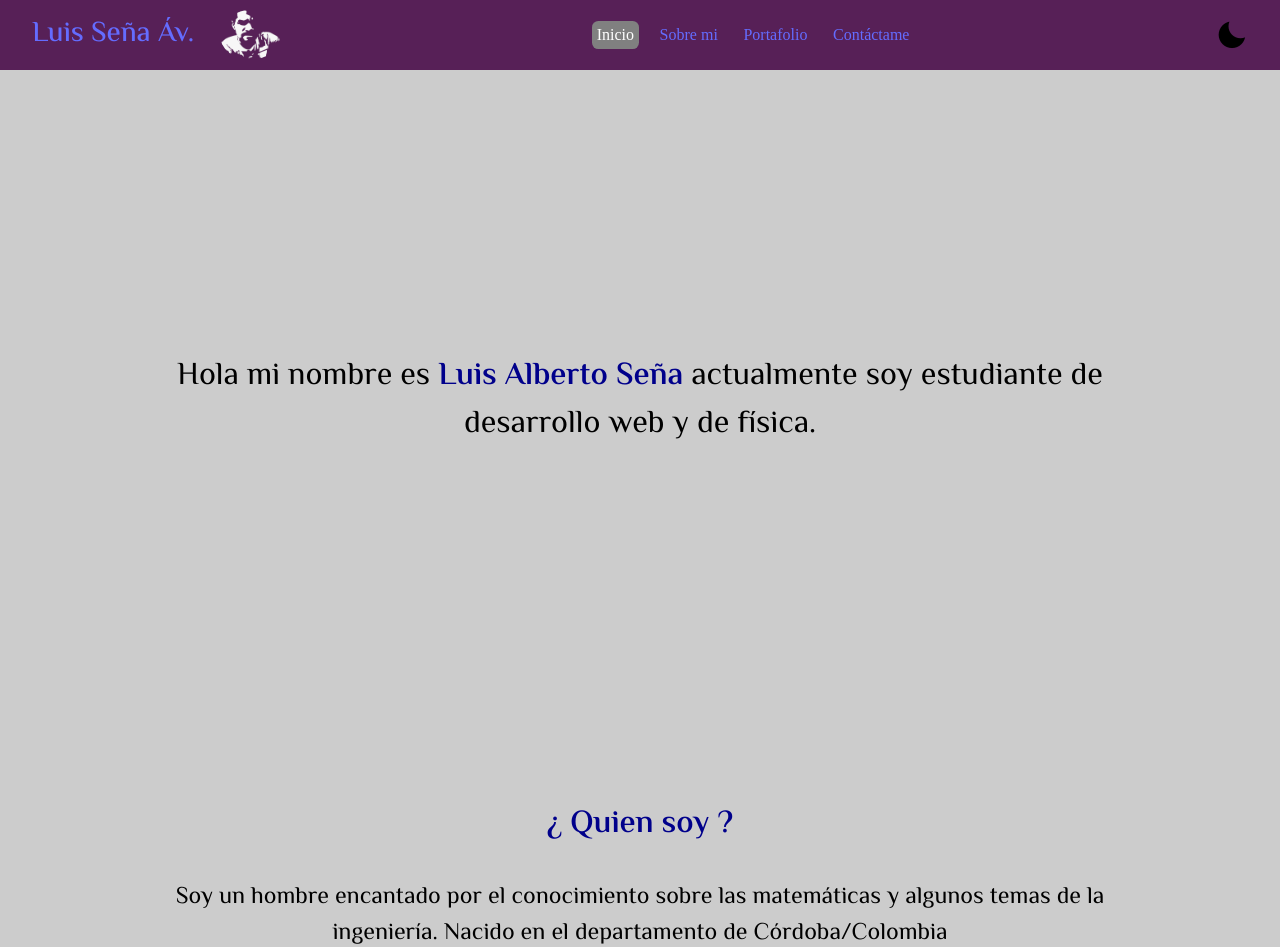
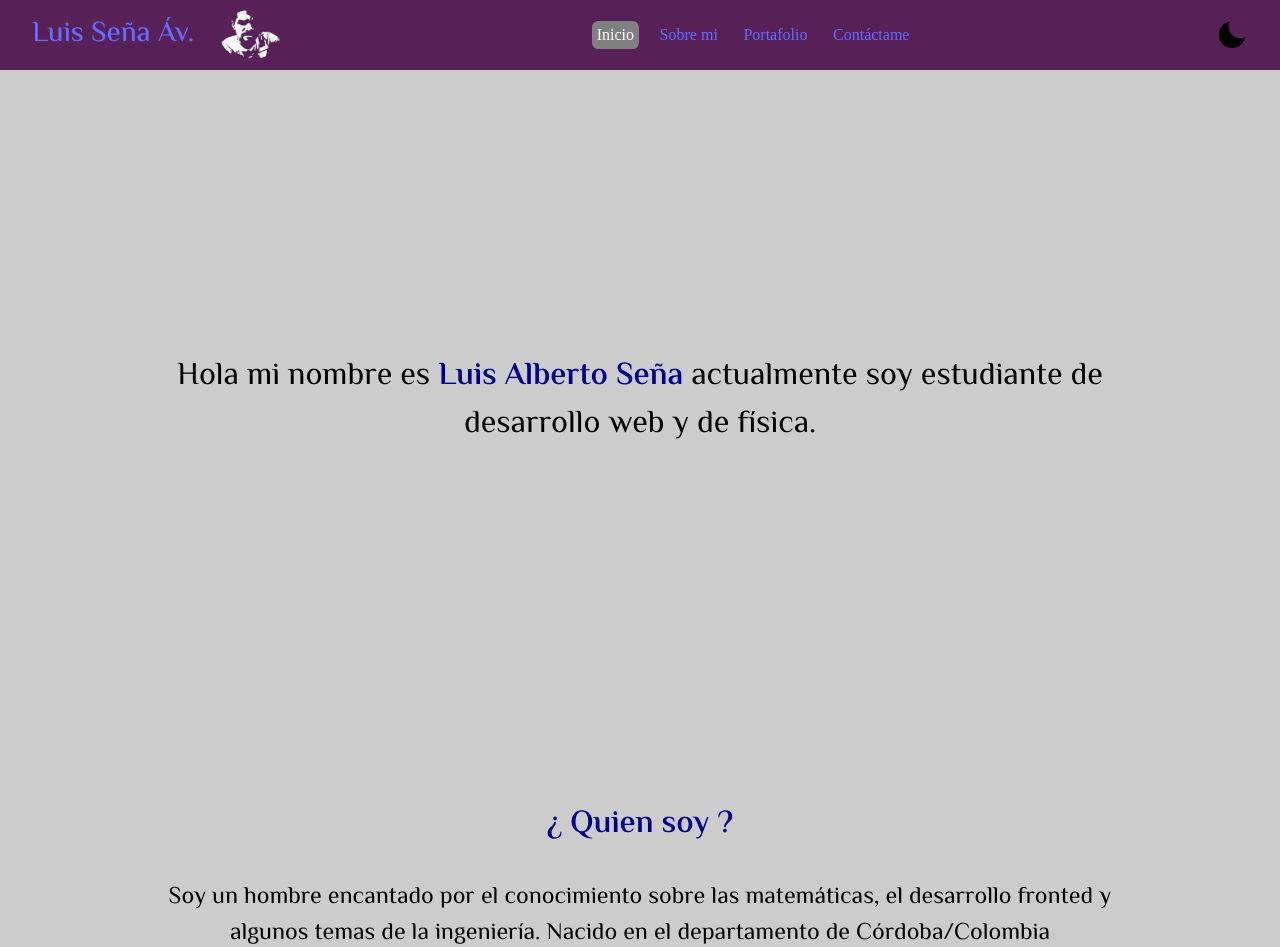
Before and after one commit to Luis-Sena-Av/Entregable-3, a React (Vite) app: page / in a window 1280 px wide. Shown: the top 947 px of the page. Built offline with nearby package versions, Linux system fonts and the light colour scheme; a web font is replaced by a local one.

Commit message:
otra primera

```diff
--- a/src/App.css
+++ b/src/App.css
@@ -76,6 +76,9 @@ ul a{
   justify-content: center;
   align-items: center;
 
+}
+ul a:hover{
+  color: white;
 }
 
 ul li{
--- a/src/components/Sobremi.jsx
+++ b/src/components/Sobremi.jsx
@@ -7,7 +7,7 @@ export const Sobremi = () => {
     <div className='sec2'>
         <div  className='sobremi hidden' id="sobremi">
         <b>¿ Quien soy ?</b>
-        <p>Soy un hombre encantado por el conocimiento sobre las matemáticas y algunos temas de la ingeniería. Nacido en el departamento de Córdoba/Colombia</p>
+        <p>Soy un hombre encantado por el conocimiento sobre las matemáticas, el desarrollo fronted  y algunos temas de la ingeniería. Nacido en el departamento de Córdoba/Colombia</p>
         <div className='img_presen'><img src="../imagenes/luis-s.png" alt="luis-seña" /></div>
         </div>
     </div>
```
